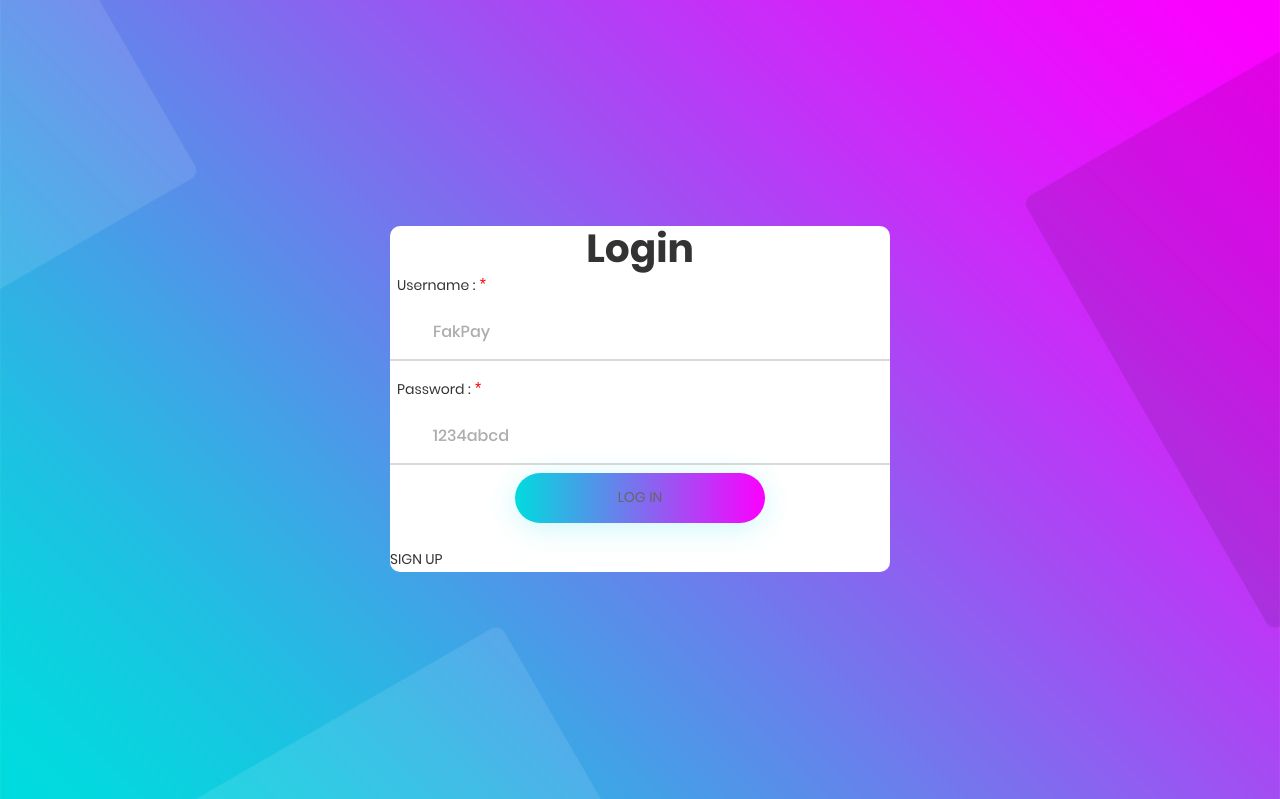
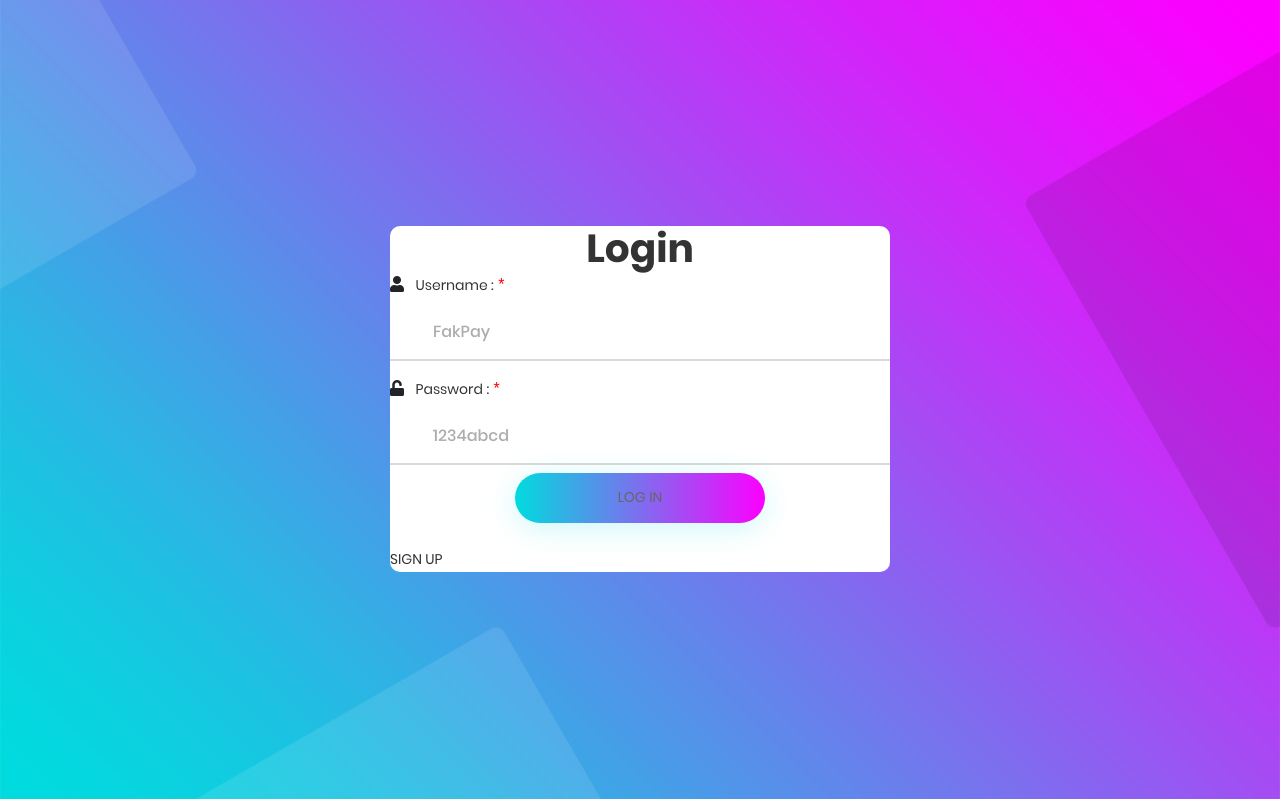
Before and after one commit to bestnacufzxzx/HCI, a CodeIgniter app: page /database/index.php/login/index in a window 1280 px wide. Shown: the part 70-869 px from the top of the page. Run offline with CodeIgniter, Linux system fonts and the light colour scheme; some libraries are stand-ins or nearby versions.

Commit message:
edit icon

```diff
--- a/application/views/home_menu/login/login.php
+++ b/application/views/home_menu/login/login.php
@@ -5,11 +5,11 @@
 			<div class="wrap-login100 p-l-55 p-r-55 p-t-65 p-b-54">
                 <span class="login100-form-title p-b-49">Login</span>
                     <form id="insert">
-						<div class="wrap-input100  mb-3">
+						<div class="wrap-input100  mb-3"><i class="fas fa-user"></i>
 							<label class="label-input100">Username :</label><span class="error"></span><font color="red"> * </font>
 							<input  class="input100" type="text" id="username" name="username"  placeholder="FakPay">
 						</div>
-						<div class="wrap-input100  mb-2">
+						<div class="wrap-input100  mb-2"><i class="fas fa-unlock"></i>
 							<label class="label-input100">Password :</label><span class="error"></span><font color="red"> * </font>
 							<input  class="input100" type="password" id="password" name="password"  placeholder="1234abcd">
 						</div>
```
